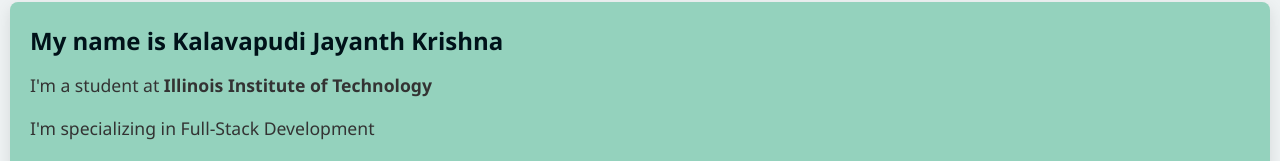
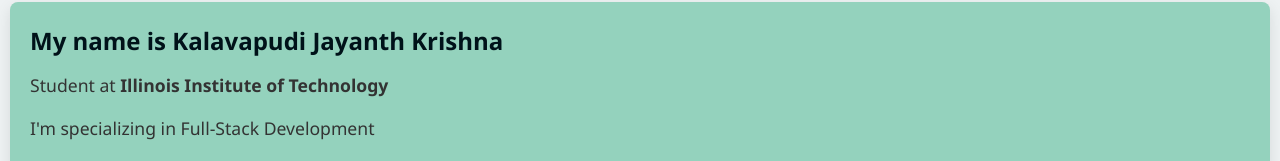
Before and after one commit to kalavapudijayanthkrishna/Full-Stack, a plain HTML site: page index.html in a window 1280 px wide. Shown: the part 119-280 px from the top of the page. Drawn offline with Linux system fonts and the light colour scheme.

Commit message:
Update index.html

```diff
--- a/index.html
+++ b/index.html
@@ -12,7 +12,7 @@
     </header>
     <section>
         <h2>My name is Kalavapudi Jayanth Krishna</h2>
-        <p>I'm a student at <strong>Illinois Institute of Technology</strong></p>
+        <p>Student at <strong>Illinois Institute of Technology</strong></p>
         <p>I'm specializing in Full-Stack Development</p>
         <p>Connect with me on <a href="https://www.linkedin.com/in/kalavapudi-jayanth-krishna-783016235/" target="_blank">LinkedIn</a></p>
     </section>
```
